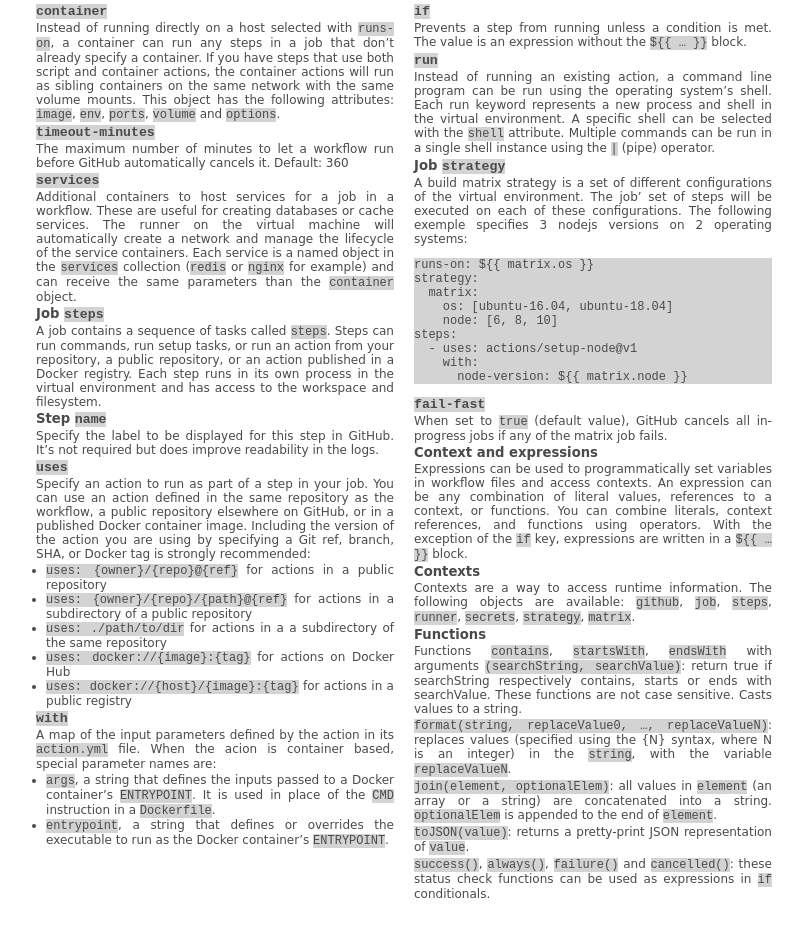
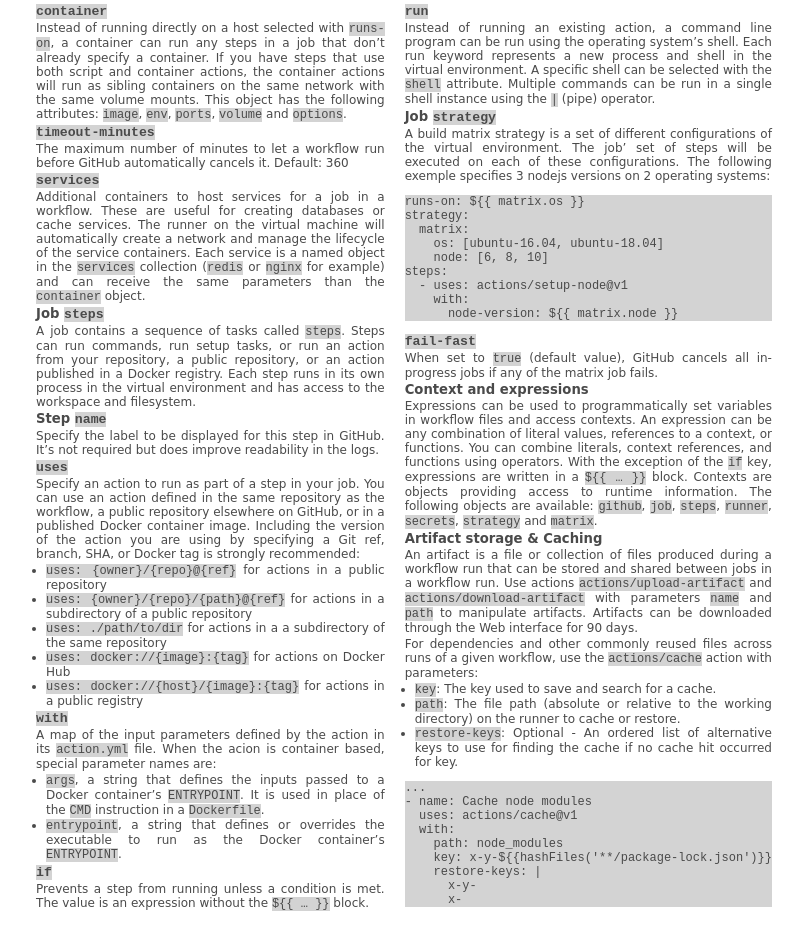
Before and after one commit to github/actions-cheat-sheet, a website: page actions-cheat-sheet.html in a window 1280 px wide. Shown: the part 1170-2118 px from the top of the page, without its empty margins (236-1039 px from the left). Drawn offline with Linux system fonts and the light colour scheme.

Commit message:
Documenting cache and artifacts

```diff
--- a/actions-cheat-sheet.html
+++ b/actions-cheat-sheet.html
@@ -68,7 +68,7 @@ jobs:
 </div>
 <div class="sect3">
 <h4 id="_workflow_job_or_step_env">Workflow, Job or Step <code>env</code></h4>
-<p class=" paragraph">A map of environment variables which can be set at different scopes. Several environment variables are available by default (<code>GITHUB_EVENT_NAME</code>, <code>GITHUB_EVENT_PATH</code>, <code>GITHUB_SHA</code>, <code>GITHUB_REF</code>, <code>HOME</code>&#8230;&#8203;) as well as a secret, <code>GITHUB_TOKEN</code>, which you can leverage for API calls or git commands through the <code>secrets</code> context.</p>
+<p class=" paragraph">A map of environment variables which can be set at different scopes. Several environment variables are available by default (<code>GITHUB_SHA</code>, <code>GITHUB_REF</code>, <code>GITHUB_EVENT_NAME</code>, <code>HOME</code>, <code>GITHUB_EVENT_PATH</code>&#8230;&#8203;) as well as a secret, <code>GITHUB_TOKEN</code>, which you can leverage for API calls or git commands through the <code>secrets</code> context.</p>
 </div>
 </div>
 <div class="sect2 column">
@@ -191,14 +191,14 @@ jobs:
 </ul>
 </div>
 </div>
+<div class="sect4">
+<h5 id="_if"><code>if</code></h5>
+<p class=" paragraph">Prevents a step from running unless a condition is met. The value is an expression without the <code>${{ &#8230;&#8203; }}</code> block.</p>
+</div>
 </div>
 </div>
 <div class="sect2 column">
 <h3 id="_7">!</h3>
-<div class="sect4">
-<h5 id="_if"><code>if</code></h5>
-<p class=" paragraph">Prevents a step from running unless a condition is met. The value is an expression without the <code>${{ &#8230;&#8203; }}</code> block.</p>
-</div>
 <div class="sect4">
 <h5 id="_run"><code>run</code></h5>
 <p class=" paragraph">Instead of running an existing action, a command line program can be run using the operating system&#8217;s shell. Each run keyword represents a new process and shell in the virtual environment. A specific shell can be selected with the <code>shell</code> attribute. Multiple commands can be run in a single shell instance using the <code>|</code> (pipe) operator.</p>
@@ -226,18 +226,37 @@ steps:
 </div>
 <div class="sect3">
 <h4 id="_context_and_expressions">Context and expressions</h4>
-<p class=" paragraph">Expressions can be used to programmatically set variables in workflow files and access contexts. An expression can be any combination of literal values, references to a context, or functions. You can combine literals, context references, and functions using operators. With the exception of the <code>if</code> key, expressions are written in a <code>${{ &#8230;&#8203; }}</code> block.</p>
-<div class="sect4">
-<h5 id="_contexts">Contexts</h5>
-<p class=" paragraph">Contexts are a way to access runtime information. The following objects are available:  <code>github</code>, <code>job</code>, <code>steps</code>, <code>runner</code>, <code>secrets</code>, <code>strategy</code>, <code>matrix</code>.</p>
+<p class=" paragraph">Expressions can be used to programmatically set variables in workflow files and access contexts. An expression can be any combination of literal values, references to a context, or functions. You can combine literals, context references, and functions using operators. With the exception of the <code>if</code> key, expressions are written in a <code>${{ &#8230;&#8203; }}</code> block. Contexts are objects providing access to runtime information. The following objects are available:  <code>github</code>, <code>job</code>, <code>steps</code>, <code>runner</code>, <code>secrets</code>, <code>strategy</code> and <code>matrix</code>.</p>
 </div>
-<div class="sect4">
-<h5 id="_functions">Functions</h5>
-<p class=" paragraph">Functions <code>contains</code>, <code>startsWith</code>, <code>endsWith</code> with arguments <code>(searchString, searchValue)</code>: return true if searchString respectively contains, starts or ends with searchValue. These functions are not case sensitive. Casts values to a string.</p>
-<p class=" paragraph"><code>format(string, replaceValue0, &#8230;&#8203;, replaceValueN)</code>: replaces values (specified using the {N} syntax, where N is an integer) in the <code>string</code>, with the variable <code>replaceValueN</code>.</p>
-<p class=" paragraph"><code>join(element, optionalElem)</code>: all values in <code>element</code> (an array or a string) are concatenated into a string. <code>optionalElem</code> is appended to the end of <code>element</code>.</p>
-<p class=" paragraph"><code>toJSON(value)</code>: returns a pretty-print JSON representation of <code>value</code>.</p>
-<p class=" paragraph"><code>success()</code>, <code>always()</code>, <code>failure()</code> and <code>cancelled()</code>: these status check functions can be used as expressions in <code>if</code> conditionals.</p>
+<div class="sect3">
+<h4 id="_artifact_storage_caching">Artifact storage &amp; Caching</h4>
+<p class=" paragraph">An artifact is a file or collection of files produced during a workflow run that can be stored and shared between jobs in a workflow run. Use actions <code>actions/upload-artifact</code> and <code>actions/download-artifact</code> with parameters <code>name</code> and <code>path</code> to manipulate artifacts. Artifacts can be downloaded through the Web interface for 90 days.</p>
+<p class=" paragraph">For dependencies and other commonly reused files across runs of a given workflow, use the <code>actions/cache</code> action with parameters:</p>
+<div class="ulist">
+<ul>
+<li>
+<p><code>key</code>: The key used to save and search for a cache.</p>
+</li>
+<li>
+<p><code>path</code>: The file path (absolute or relative to the working directory) on the runner to cache or restore.</p>
+</li>
+<li>
+<p><code>restore-keys</code>: Optional - An ordered list of alternative keys to use for finding the cache if no cache hit occurred for key.</p>
+</li>
+</ul>
+</div>
+<div class="listingblock">
+<div class="content">
+<pre class="highlight"><code class="language-yaml" data-lang="yaml">...
+- name: Cache node modules
+  uses: actions/cache@v1
+  with:
+    path: node_modules
+    key: x-y-${{hashFiles('**/package-lock.json')}}
+    restore-keys: |
+      x-y-
+      x-</code></pre>
+</div>
 </div>
 </div>
 </div>
```
Also changed, not shown: 2 other files.
